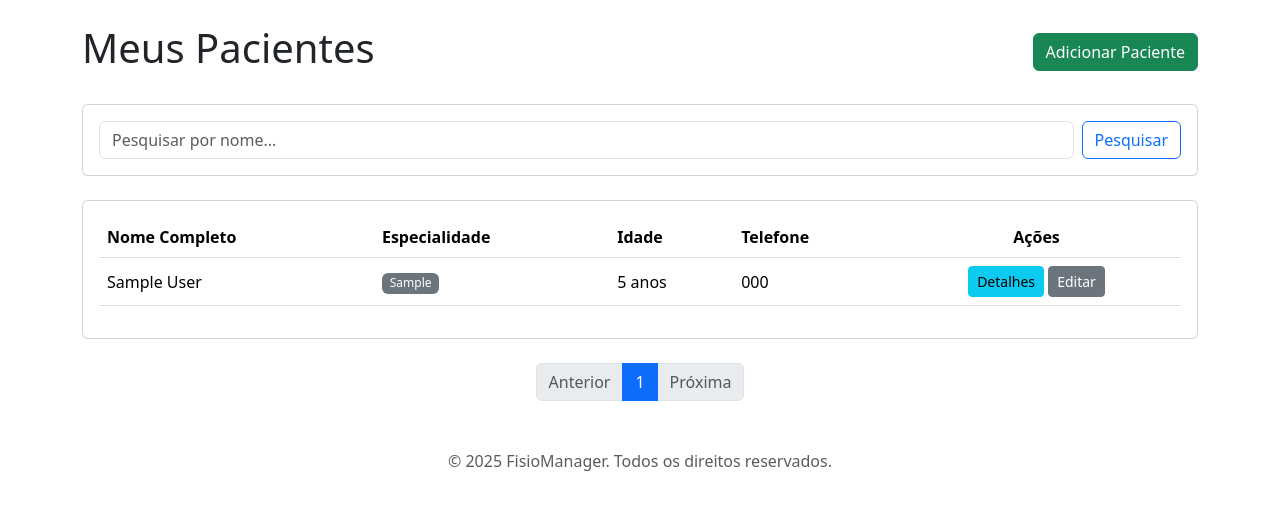
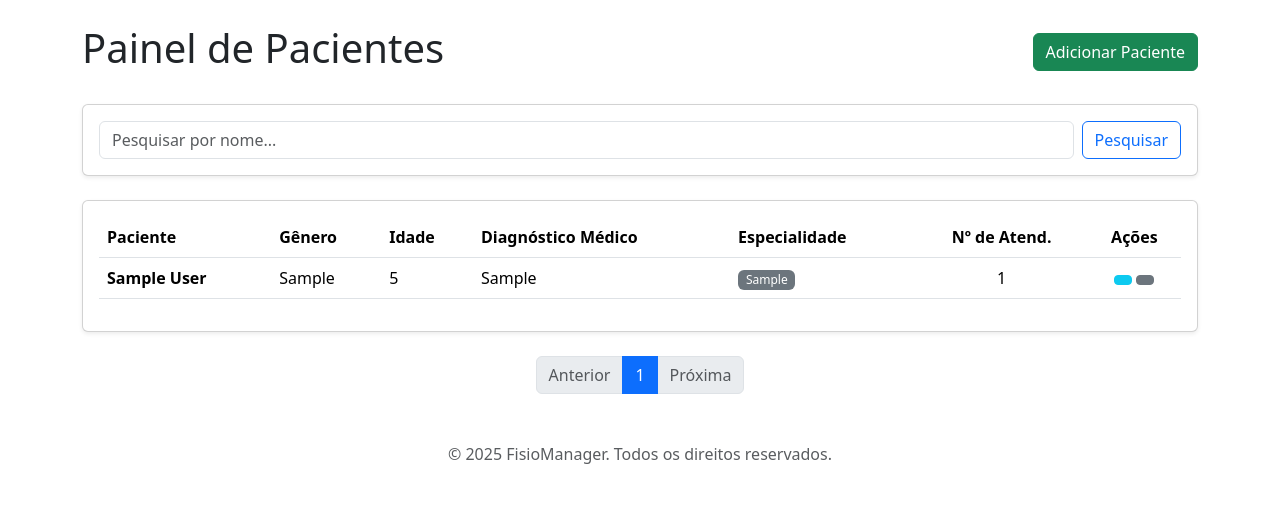
Before and after one commit to alvarohs84/fisio-manager, a Flask app: page /patients in a window 1280 px wide. Shown: the part 56-566 px from the top of the page. Run offline with Flask 3, Linux system fonts and the light colour scheme; a user stored in the database is signed in; tables that the repository leaves empty hold one stand-in row (values such as "Sample post").

Commit message:
Feat: Cria painel de pacientes detalhado

```diff
--- a/app.py
+++ b/app.py
@@ -94,20 +94,17 @@ def index():
 @app.route('/dashboard')
 @login_required
 def dashboard():
-    hoje = datetime.utcnow() # Usar datetime para comparações de tempo
+    hoje = datetime.utcnow()
 
-    # Widget 1: Próximos 5 agendamentos
     proximos_agendamentos = Appointment.query.filter(
         Appointment.user_id == current_user.id,
         Appointment.start_time >= hoje
     ).order_by(Appointment.start_time.asc()).limit(5).all()
 
-    # Widget 2: Últimos 5 pacientes adicionados
     ultimos_pacientes = Patient.query.filter_by(
         user_id=current_user.id
     ).order_by(Patient.created_at.desc()).limit(5).all()
 
-    # Widget 3: Aniversariantes do mês
     aniversariantes_do_mes = Patient.query.filter(
         Patient.user_id == current_user.id,
         extract('month', Patient.date_of_birth) == hoje.month
@@ -120,7 +117,6 @@ def dashboard():
         aniversariantes_do_mes=aniversariantes_do_mes
     )
 
-
 @app.route('/agenda')
 @login_required
 def agenda():
@@ -130,13 +126,36 @@ def agenda():
 @app.route('/patients')
 @login_required
 def list_patients():
+    """Exibe um painel completo com todos os pacientes do profissional."""
     page = request.args.get('page', 1, type=int)
     search_query = request.args.get('q', '')
+
     patients_query = Patient.query.filter_by(user_id=current_user.id)
+
     if search_query:
         patients_query = patients_query.filter(Patient.full_name.ilike(f'%{search_query}%'))
-    patients = patients_query.order_by(Patient.full_name).paginate(page=page, per_page=10)
-    return render_template('list_patients.html', patients=patients, search_query=search_query)
+
+    patients_pagination = patients_query.order_by(Patient.full_name).paginate(page=page, per_page=10)
+
+    patients_enriched = []
+    for patient in patients_pagination.items:
+        appointment_count = patient.appointments.count()
+        latest_record = patient.records.order_by(ElectronicRecord.record_date.desc()).first()
+        latest_diagnosis = latest_record.medical_diagnosis if (latest_record and latest_record.medical_diagnosis) else "N/A"
+
+        patients_enriched.append({
+            'data': patient,
+            'appointment_count': appointment_count,
+            'latest_diagnosis': latest_diagnosis
+        })
+
+    return render_template(
+        'list_patients.html',
+        patients_pagination=patients_pagination,
+        patients_enriched=patients_enriched,
+        search_query=search_query,
+        title="Painel de Pacientes"
+    )
 
 @app.route('/patient/add', methods=['GET', 'POST'])
 @login_required
@@ -320,11 +339,7 @@ def reports():
     for i in range(6):
         target_date = hoje.replace(day=1) - timedelta(days=i * 30)
         month_key = target_date.strftime("%b/%Y")
-
-        count = db.session.query(func.count(Patient.id)).filter(
-            Patient.user_id == current_user.id,
-            func.to_char(Patient.created_at, 'YYYY-MM') == target_date.strftime('%Y-%m')
-        ).scalar()
+        count = db.session.query(func.count(Patient.id)).filter(Patient.user_id == current_user.id, func.to_char(Patient.created_at, 'YYYY-MM') == target_date.strftime('%Y-%m')).scalar()
         new_patients_data[month_key] = count
 
     total_recebido_query = db.session.query(func.sum(Appointment.price)).filter(Appointment.user_id == current_user.id, Appointment.payment_status == 'Pago', Appointment.start_time >= start_of_month).scalar()
--- a/templates/list_patients.html
+++ b/templates/list_patients.html
@@ -2,11 +2,13 @@
 
 {% block content %}
 <div class="d-flex justify-content-between align-items-center mb-4">
-    <h1>Meus Pacientes</h1>
-    <a href="{{ url_for('add_patient') }}" class="btn btn-success">Adicionar Paciente</a>
+    <h1>{{ title or 'Painel de Pacientes' }}</h1>
+    <a href="{{ url_for('add_patient') }}" class="btn btn-success">
+        <i class="bi bi-person-plus-fill"></i> Adicionar Paciente
+    </a>
 </div>
 
-<div class="card mb-4">
+<div class="card mb-4 shadow-sm">
     <div class="card-body">
         <form method="GET" action="{{ url_for('list_patients') }}" class="d-flex">
             <input class="form-control me-2" type="search" name="q" placeholder="Pesquisar por nome..." aria-label="Pesquisar" value="{{ search_query or '' }}">
@@ -19,33 +21,37 @@
     <h4 class="mb-3">Resultados para: <span class="text-primary">{{ search_query }}</span></h4>
 {% endif %}
 
-<div class="card">
+<div class="card shadow-sm">
     <div class="card-body">
-        {% if patients.items %}
+        {% if patients_enriched %}
         <div class="table-responsive">
             <table class="table table-hover align-middle">
                 <thead>
                     <tr>
-                        <th scope="col">Nome Completo</th>
+                        <th scope="col">Paciente</th>
+                        <th scope="col">Gênero</th>
+                        <th scope="col">Idade</th>
+                        <th scope="col">Diagnóstico Médico</th>
                         <th scope="col">Especialidade</th>
-                        <th scope="col">Idade</th>
-                        <th scope="col">Telefone</th>
+                        <th scope="col" class="text-center">Nº de Atend.</th>
                         <th scope="col" class="text-center">Ações</th>
                     </tr>
                 </thead>
                 <tbody>
-                    {% for patient in patients.items %}
+                    {% for p_info in patients_enriched %}
                     <tr>
-                        <td>{{ patient.full_name }}</td>
-                        <td><span class="badge bg-secondary fw-normal">{{ patient.specialty or 'N/A' }}</span></td>
-                        <td>{{ patient.age }} anos</td>
-                        <td>{{ patient.phone }}</td>
+                        <td><strong>{{ p_info.data.full_name }}</strong></td>
+                        <td>{{ p_info.data.gender or 'N/A' }}</td>
+                        <td>{{ p_info.data.age }}</td>
+                        <td>{{ p_info.latest_diagnosis }}</td>
+                        <td><span class="badge bg-secondary fw-normal">{{ p_info.data.specialty or 'N/A' }}</span></td>
+                        <td class="text-center">{{ p_info.appointment_count }}</td>
                         <td class="text-center">
-                            <a href="{{ url_for('patient_detail', patient_id=patient.id) }}" class="btn btn-info btn-sm" title="Ver Detalhes e Prontuário">
-                                <i class="bi bi-eye"></i> Detalhes
+                            <a href="{{ url_for('patient_detail', patient_id=p_info.data.id) }}" class="btn btn-info btn-sm" title="Ver Detalhes e Prontuário">
+                                <i class="bi bi-eye"></i>
                             </a>
-                            <a href="{{ url_for('edit_patient', patient_id=patient.id) }}" class="btn btn-secondary btn-sm" title="Editar Dados do Paciente">
-                                <i class="bi bi-pencil"></i> Editar
+                            <a href="{{ url_for('edit_patient', patient_id=p_info.data.id) }}" class="btn btn-secondary btn-sm" title="Editar Dados do Paciente">
+                                <i class="bi bi-pencil"></i>
                             </a>
                         </td>
                     </tr>
@@ -54,22 +60,22 @@
             </table>
         </div>
         {% else %}
-        <div class="alert alert-warning">Nenhum paciente encontrado com os critérios de pesquisa.</div>
+        <div class="alert alert-warning">Nenhum paciente encontrado.</div>
         {% endif %}
     </div>
 </div>
 
 <nav aria-label="Navegação de pacientes" class="mt-4">
     <ul class="pagination justify-content-center">
-        {% if patients.has_prev %}
-            <li class="page-item"><a class="page-link" href="{{ url_for('list_patients', page=patients.prev_num, q=search_query) }}">Anterior</a></li>
+        {% if patients_pagination.has_prev %}
+            <li class="page-item"><a class="page-link" href="{{ url_for('list_patients', page=patients_pagination.prev_num, q=search_query) }}">Anterior</a></li>
         {% else %}
             <li class="page-item disabled"><a class="page-link" href="#">Anterior</a></li>
         {% endif %}
 
-        {% for page_num in patients.iter_pages() %}
+        {% for page_num in patients_pagination.iter_pages() %}
             {% if page_num %}
-                <li class="page-item {% if page_num == patients.page %}active{% endif %}">
+                <li class="page-item {% if page_num == patients_pagination.page %}active{% endif %}">
                     <a class="page-link" href="{{ url_for('list_patients', page=page_num, q=search_query) }}">{{ page_num }}</a>
                 </li>
             {% else %}
@@ -77,8 +83,8 @@
             {% endif %}
         {% endfor %}
 
-        {% if patients.has_next %}
-            <li class="page-item"><a class="page-link" href="{{ url_for('list_patients', page=patients.next_num, q=search_query) }}">Próxima</a></li>
+        {% if patients_pagination.has_next %}
+            <li class="page-item"><a class="page-link" href="{{ url_for('list_patients', page=patients_pagination.next_num, q=search_query) }}">Próxima</a></li>
         {% else %}
             <li class="page-item disabled"><a class="page-link" href="#">Próxima</a></li>
         {% endif %}
```
